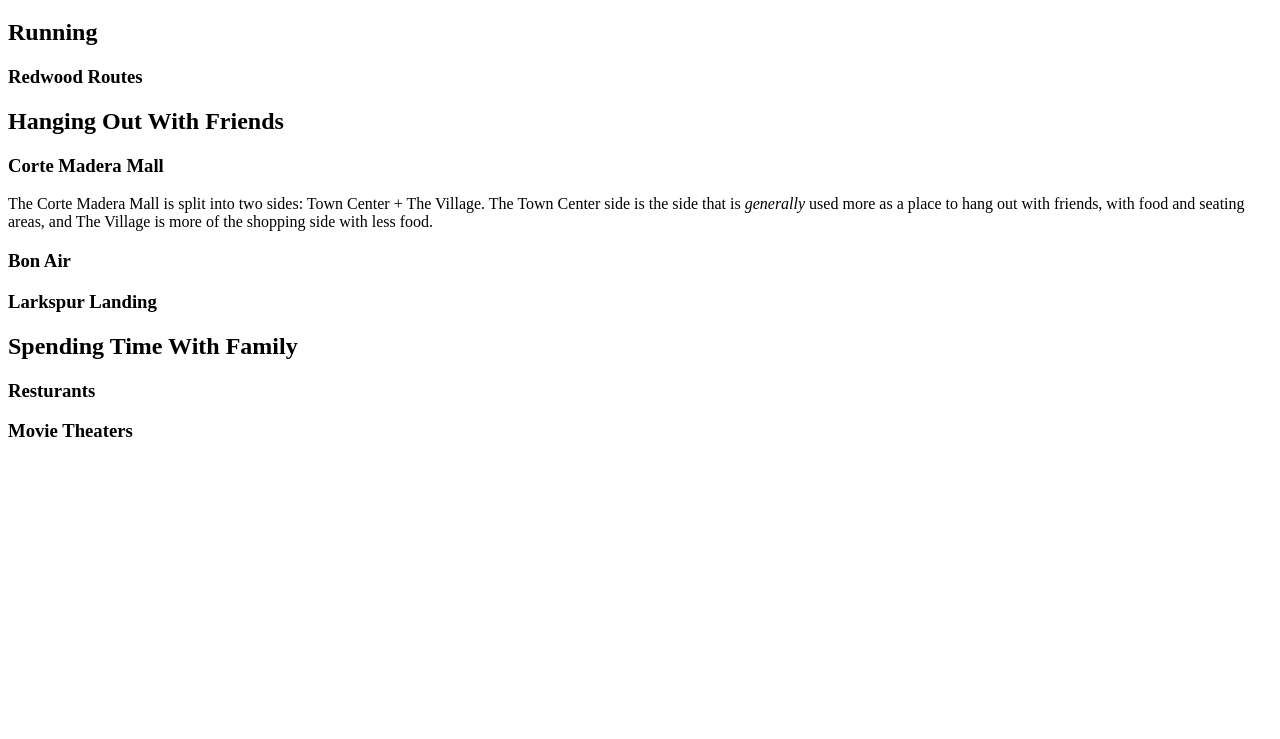
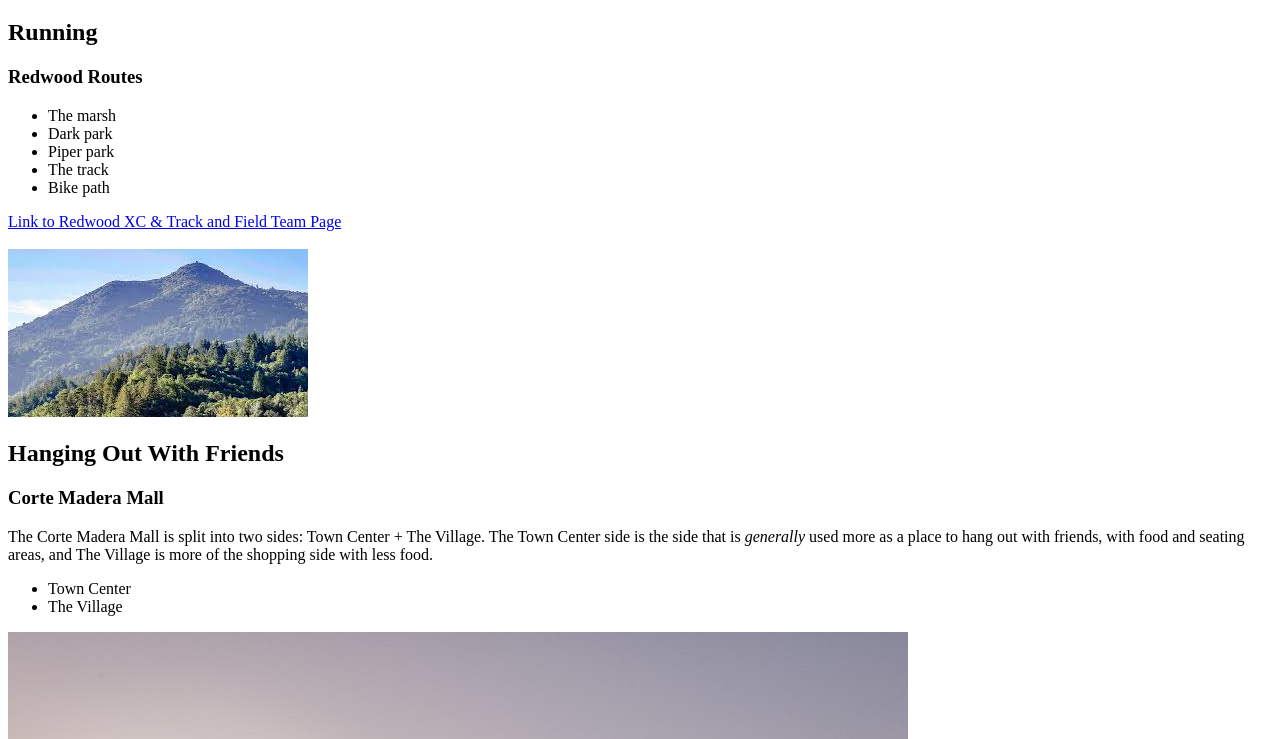
Before and after one commit to addisonshulman/addisonshulman.github.io, a plain HTML site: page index.html in a window 1280 px wide. Shown: the part 61-800 px from the top of the page. Drawn offline with Linux system fonts and the light colour scheme.

Commit message:
Add links, lists, and images

```diff
--- a/index.html
+++ b/index.html
@@ -1,21 +1,45 @@
 <!DOCTYPE html>
 <html lang="en">
+
 <head>
     <meta charset="UTF-8">
     <meta name="viewport" content="width=device-width, initial-scale=1.0">
     <title>Document</title>
 </head>
+
 <body>
-    <h1>Things I Like To Do In Marin <h1>
+    <h1>Things I Like To Do In Marin </h1>
     <h2>Running</h2>
     <h3>Redwood Routes</h3>
+    <ul>
+        <li>The marsh</li>
+        <li>Dark park</li>
+        <li>Piper park</li>
+        <li>The track</li>
+        <li>Bike path</li>
+    </ul>
+    <a href="https://redwood.tamdistrict.org/athletics/team-landing-pages/cross-country-and-track-field">Link to Redwood
+        XC & Track and Field Team Page</a>
+    <br>
+    <br>
+    <img src="mttam.jpg" alt="A picture of Mt. Tam">
     <h2>Hanging Out With Friends </h2>
     <h3>Corte Madera Mall</h3>
-        <p>The Corte Madera Mall is split into two sides: Town Center + The Village. The Town Center side is the side that is <em>generally</em> used more as a place to hang out with friends, with food and seating areas, and The Village is more of the shopping side with less food. </p>
+    <p>The Corte Madera Mall is split into two sides: Town Center + The Village. The Town Center side is the side that
+        is <em>generally</em> used more as a place to hang out with friends, with food and seating areas, and The
+        Village is more of the shopping side with less food. </p>
+    <ul>
+        <li>Town Center</li>
+        <li>The Village</li>
+    </ul>
+    <img src="corte madera mall.jpg" alt="A picture of the Corte Madera Mall">
+
     <h3>Bon Air</h3>
     <h3>Larkspur Landing</h3>
     <h2>Spending Time With Family</h2>
     <h3>Resturants</h3>
     <h3>Movie Theaters</h3>
 
+</body>
+
 </html>
```
Also changed, not shown: corte madera mall.jpg (added), mttam.jpg (added). Lines whose indentation alone changed are shown as unchanged.
